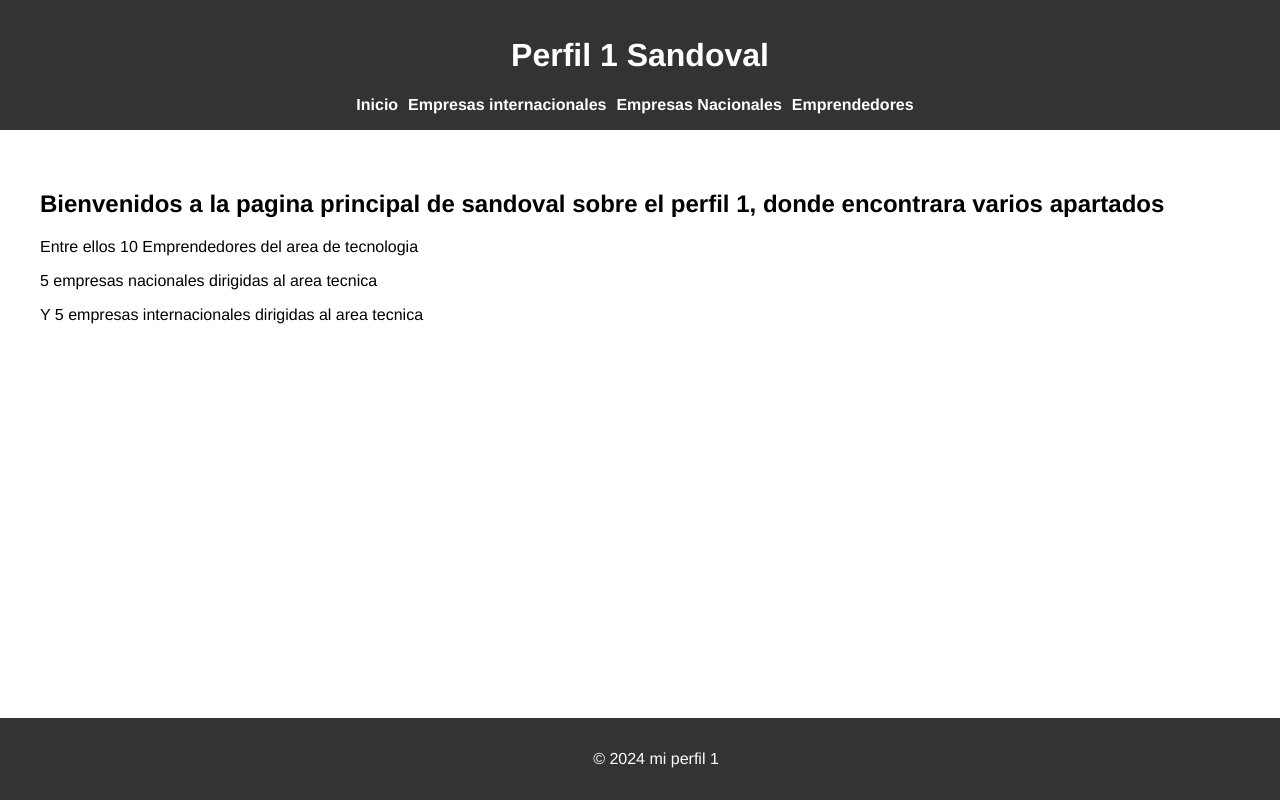
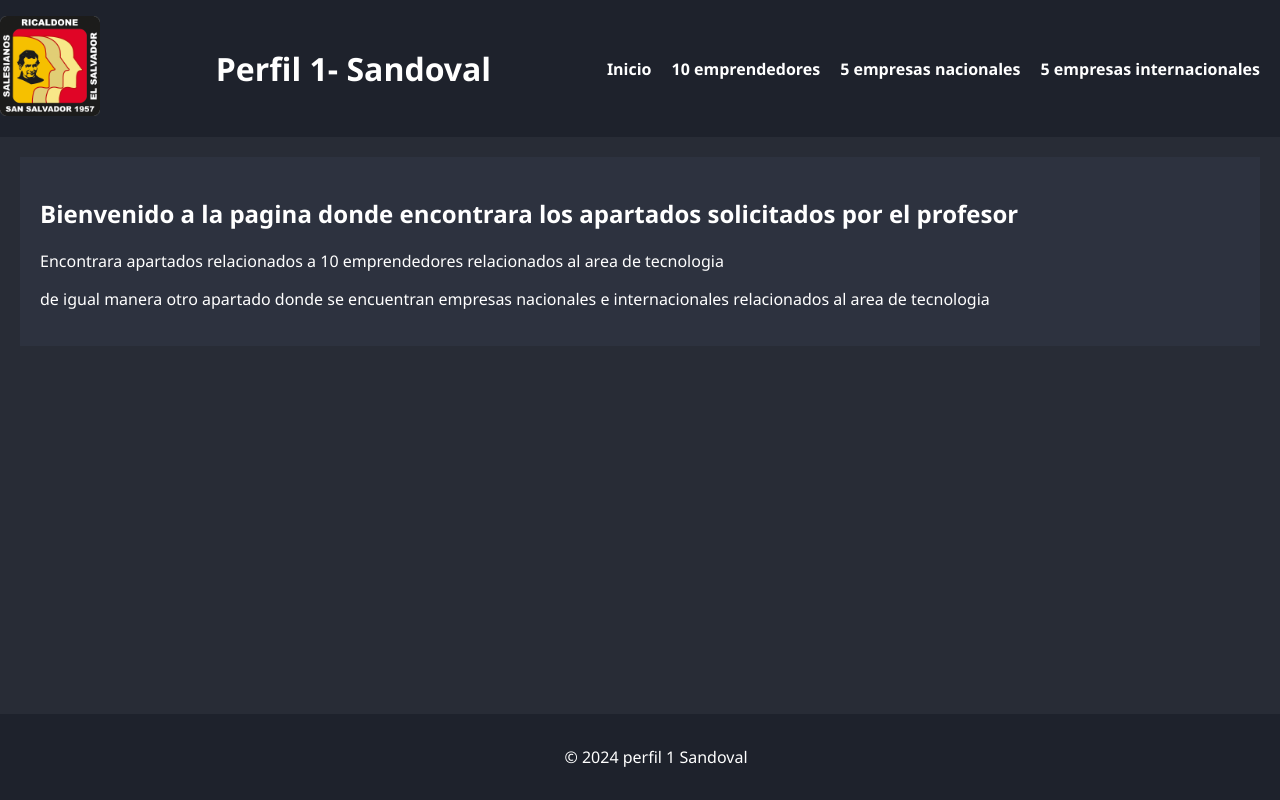
Before and after one commit to Sandoval0315/perfil1sandoval, a plain HTML site: page index.html in a window 1280 px wide. Drawn offline with Linux system fonts and the light colour scheme.

Commit message:
termine el index, html y css

```diff
--- a/css.css
+++ b/css.css
@@ -1,44 +1,62 @@
-body{
-    font-family: 'Franklin Gothic Medium', 'Arial Narrow', Arial, sans-serif;
+body {
+    font-family: 'Segoe UI', Tahoma, Geneva, Verdana, sans-serif;
     margin: 0;
     padding: 0;
+    background-color: #282c36;
+    color: #ffffff;
   }
-header{
-    background-color: #333;
-    color: white;
-    text-align: center;
-    padding: 1rem;
+
+  .header {
+    background-color: #1e222c;
+    padding: 1em 0;
+    display: flex;
+    justify-content: space-between;
+    align-items: center;
   }
-nav{
-    margin-top: 10px ;
+
+  .logo img {
+    max-width: 100px;
   }
-nav ul{
+
+  .title h1 {
+    margin: 0;
+  }
+
+  .nav ul {
     list-style-type: none;
     margin: 0;
+    padding: 0;
     display: flex;
-    justify-content: center;
-    padding: 0;
   }
-nav a{
+
+  .nav li {
+    margin-right: 20px;
+  }
+
+  .nav a {
     text-decoration: none;
-    color: white;
+    color: #ffffff;
     font-weight: bold;
+    font-size: 16px;
+    transition: color 0.3s ease;
   }
-nav li{
-    display: inline;
-    margin-right: 10px;
+
+  .nav a:hover {
+    color: #61dafb;
   }
-section{
+
+  .content {
     margin: 20px;
     padding: 20px;
-    background-color: white;
-    color: black;
+    background-color: #2d323f;
+    color: #ffffff;
   }
-footer{
-    background-color: #333;
-    color: white;
+
+  .footer {
+    background-color: #1e222c;
+    color: #ffffff;
     text-align: center;
-    padding: 1rem;
+    padding: 1em;
     position: fixed;
     bottom: 0;
     width: 100%;
--- a/index.html
+++ b/index.html
@@ -1,39 +1,44 @@
 <!DOCTYPE html>
-<html lang="en">
+<html lang="es">
 <head>
   <meta charset="UTF-8">
   <meta name="viewport" content="width=device-width, initial-scale=1.0">
+  <title>Mi Página de Inicio</title>
   <link rel="stylesheet" href="css.css">
-    <title>Perfil 1</title>
 </head>
 <body>
-    <header>
-        <h1>Perfil 1 Sandoval</h1>
-        <nav>
+
+  <!--Header -->
+  <header class="header">
+    <div class="logo">
+      <img src="./img/logo.png" alt="Logo de Mi Sitio">
+    </div>
+    <div class="title">
+      <h1>Perfil 1- Sandoval</h1>
+    </div>
+    <nav class="nav">
       <ul>
-                <li>
-                    <a href="index.html">Inicio</a>
-                </li>
-                <li>
-                    <a href="./pag/5empreasas.html">Empresas internacionales</a>
-                </li>
-                <li>
-                    <a href="./pag/5empresassv.html">Empresas Nacionales</a>
-                </li>
-                <li>
-                    <a href="./pag/10emprendedores.html">Emprendedores</a>
-                </li>
+        <li><a href="index.html">Inicio</a></li>
+        <li><a href="./pag/10emprendedores.html">10 emprendedores</a></li>
+        <li><a href="./pag/5empresassv.html">5 empresas nacionales</a></li>
+        <li><a href="./pag/5empreasas.html">5 empresas internacionales</a></li>
       </ul>
     </nav>
   </header>
-    <section>
-        <h1>Bienvenidos a la pagina principal de sandoval sobre el perfil 1, donde encontrara varios apartados</h1>
-        <p>Entre ellos 10 Emprendedores del area de tecnologia</p>
-        <p>5 empresas nacionales dirigidas al area tecnica</p>
-        <p>Y 5 empresas internacionales dirigidas al area tecnica</p>
+
+  <!-- Contenido -->
+  <section id="home" class="content">
+    <h1>Bienvenido a la pagina donde encontrara los apartados solicitados por el profesor</h1>
+    <p>Encontrara apartados relacionados a 10 emprendedores relacionados al area de tecnologia
+    </p>
+    <p>de igual manera otro apartado donde se encuentran empresas nacionales e internacionales relacionados al area de tecnologia
+    </p>
   </section>
-    <footer>
-        <p>&copy; 2024 mi perfil 1</p>
+
+  <!--Footer -->
+  <footer class="footer">
+    <p>&copy; 2024 perfil 1 Sandoval</p>
   </footer>
+
 </body>
 </html>
```
Also changed, not shown: pag/5empreasas.html (+11 -0 lines), img/logo.png (added). Lines whose indentation alone changed are shown as unchanged.
